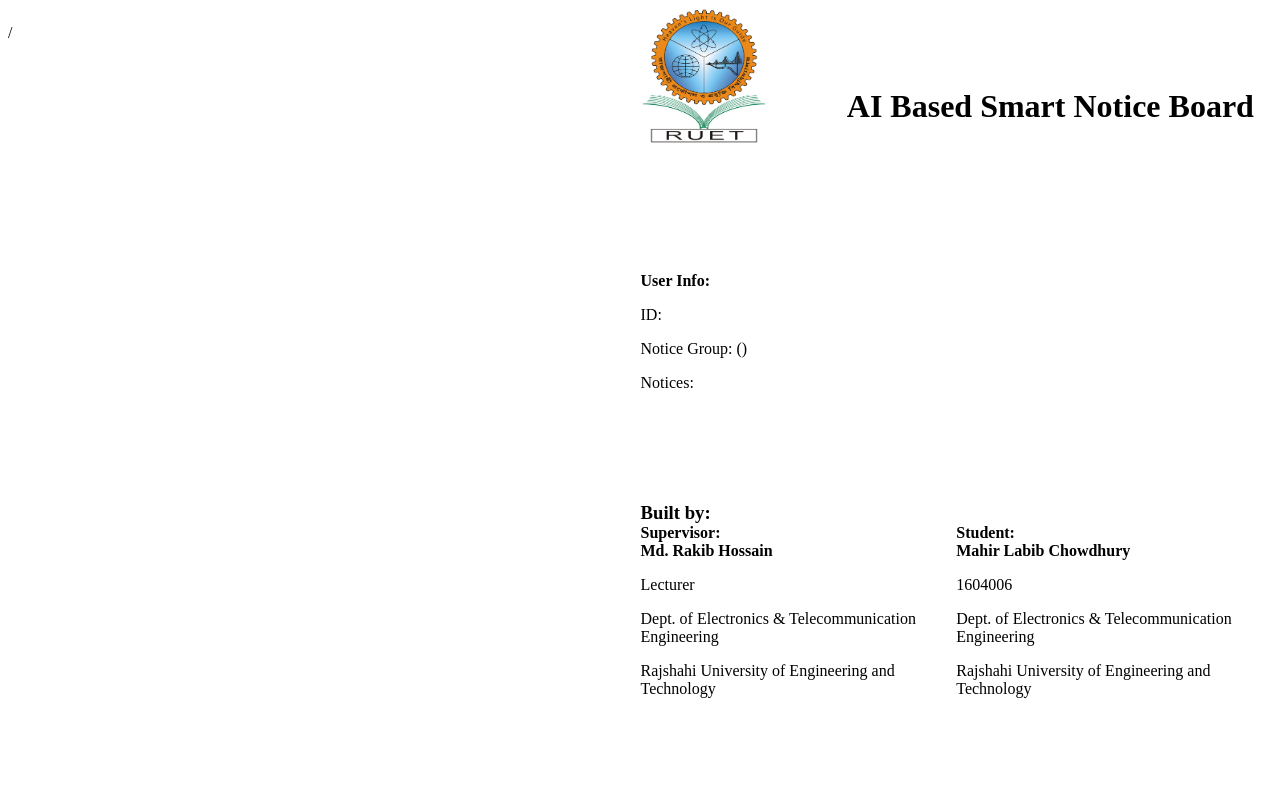
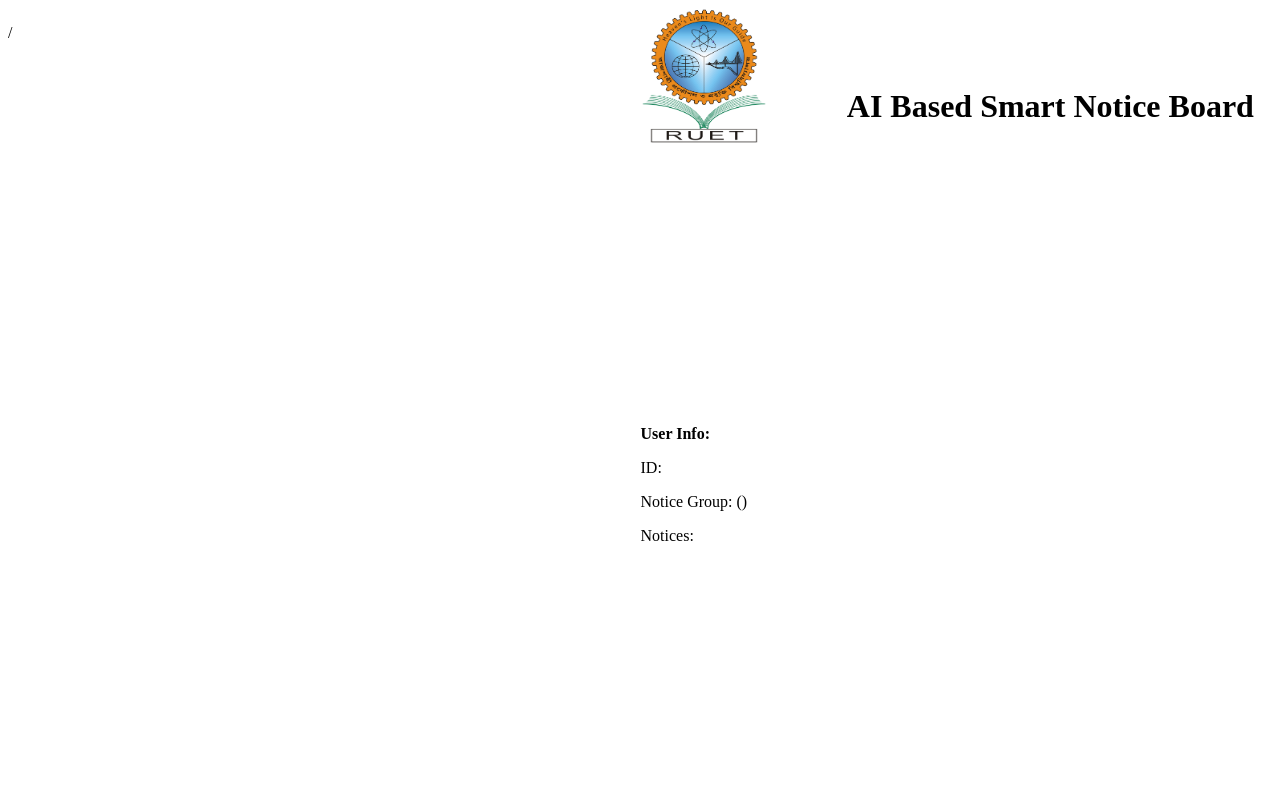
Before and after one commit to m4hi2/server-side-facial-recognition, a Flask app: page / in a window 1280 px wide. Run offline with Flask 2, Linux system fonts and the light colour scheme; some libraries are stand-ins or nearby versions.

Commit message:
feat: removed credits section

```diff
--- a/app/templates/index.html
+++ b/app/templates/index.html
@@ -31,7 +31,7 @@
         <p>Notice Group: <span id="notice_group"></span> (<span id="dept"></span>)</p>
         <p>Notices: <span id="notices"></span></p>
       </div>
-      <div class="credits">
+      <!-- <div class="credits">
         <h3>
           Built by:
         </h3>
@@ -51,6 +51,7 @@
             <p>Rajshahi University of Engineering and Technology</p>
           </div>
         </div>
+      </div> -->
       </div>
     </div>
   </div>
```
